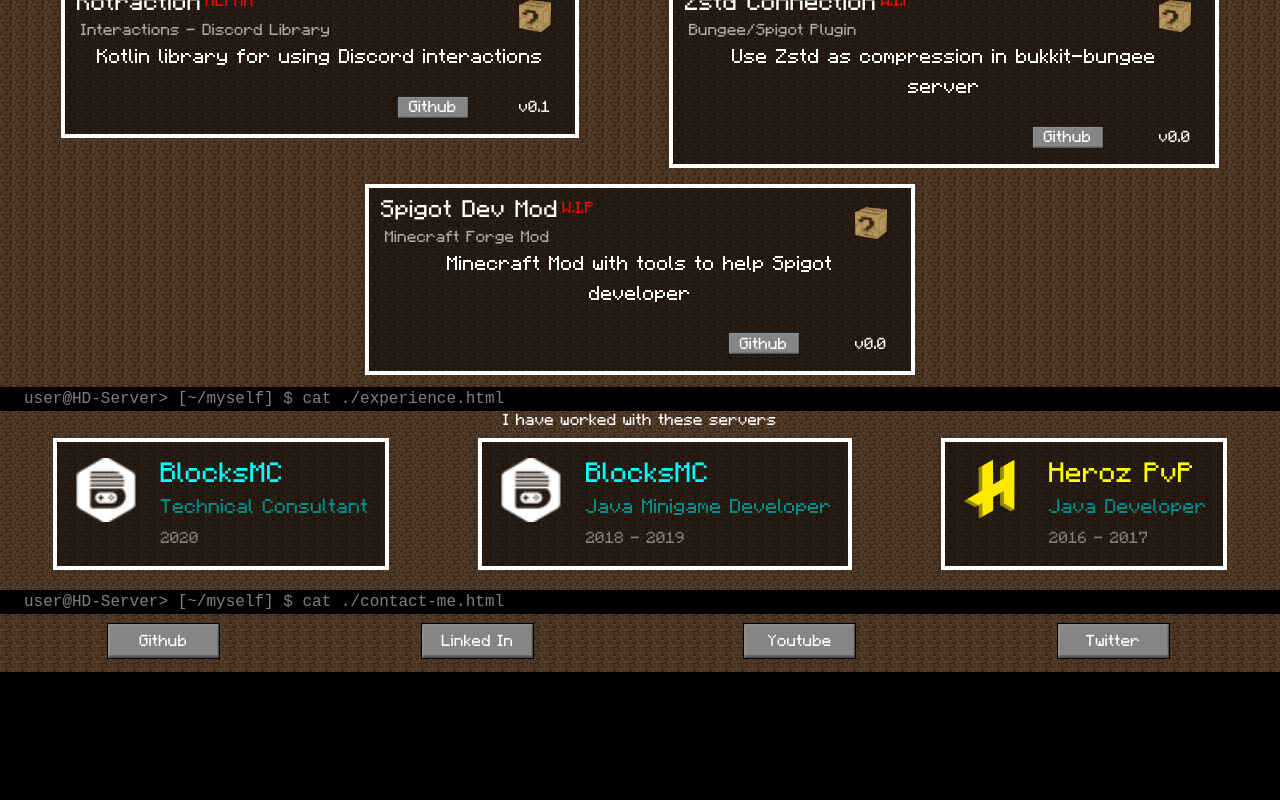
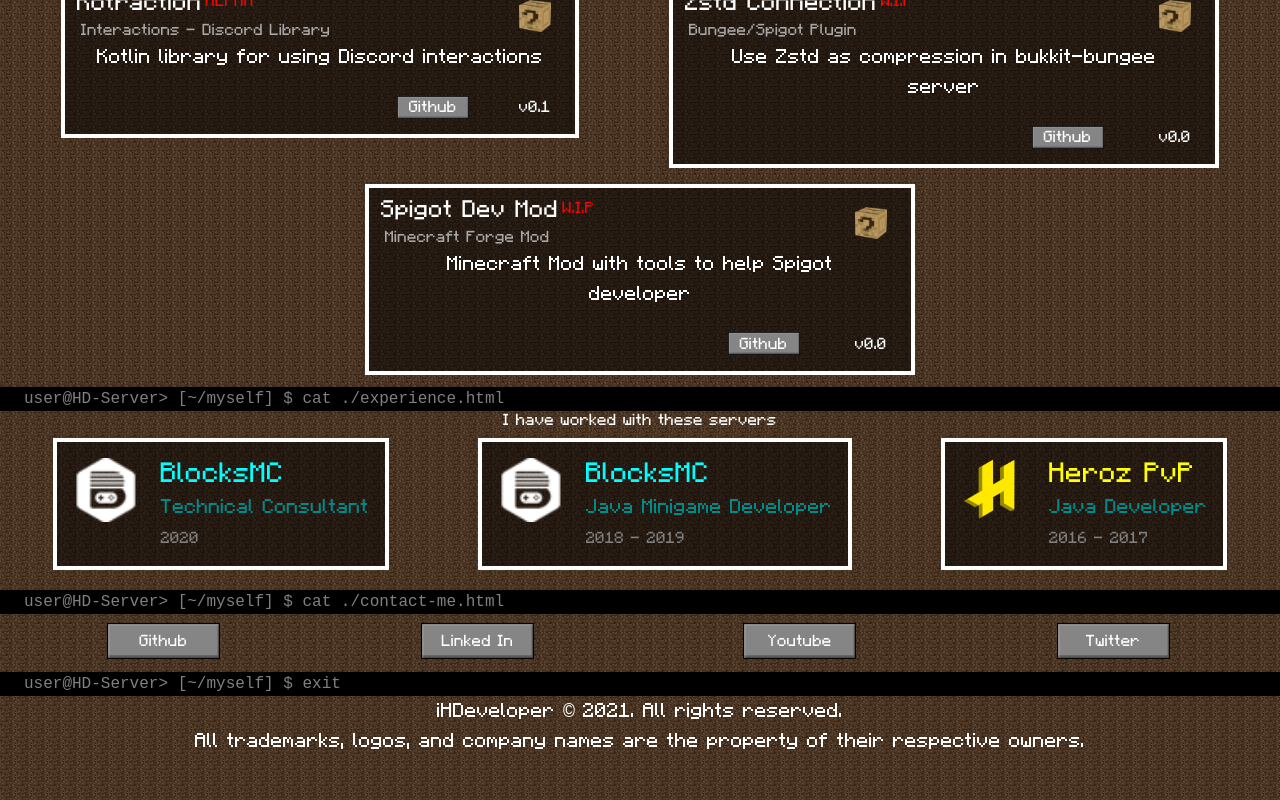
Before and after one commit to iHDeveloper/iHDeveloper, an Angular app: page / in a window 1280 px wide. Shown: the part 893-1693 px from the top of the page. Before the commit the page ends 1565 px from the top, so only its background shows below. Built offline with nearby package versions, Linux system fonts and the light colour scheme.

Commit message:
feat: add copyright in the end of the page

```diff
--- a/src/app/app.component.html
+++ b/src/app/app.component.html
@@ -88,3 +88,15 @@
         </div>
     </div>
 </hd-minecraft>
+
+<!-- The End -->
+
+<hd-terminal class="w-100 h-100" command="exit"></hd-terminal>
+<hd-minecraft>
+    <div class="container-fluid pb-4">
+        <p class="lead text-center">
+            iHDeveloper &copy; 2021. All rights reserved. <br />
+            All trademarks, logos, and company names are the property of their respective owners.
+        </p>
+    </div>
+</hd-minecraft>
```
